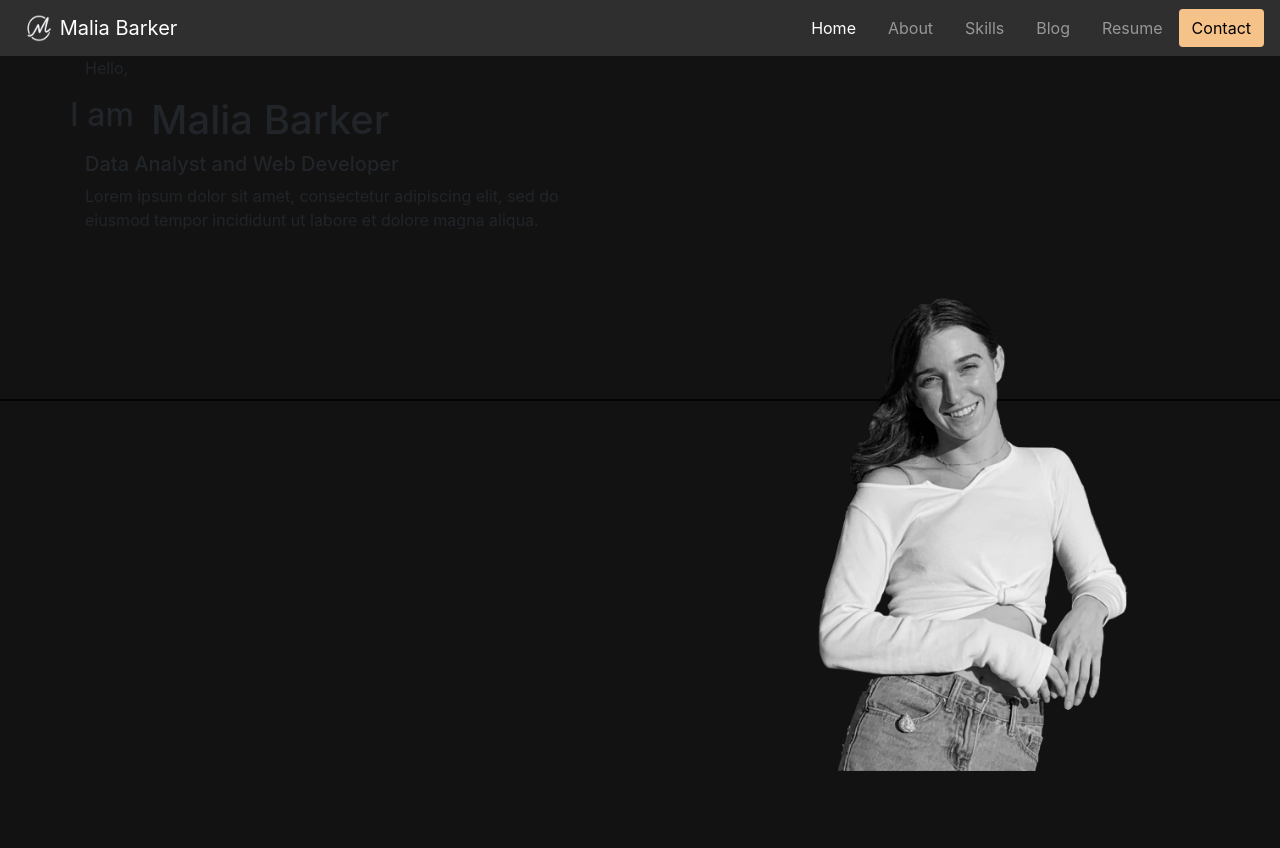
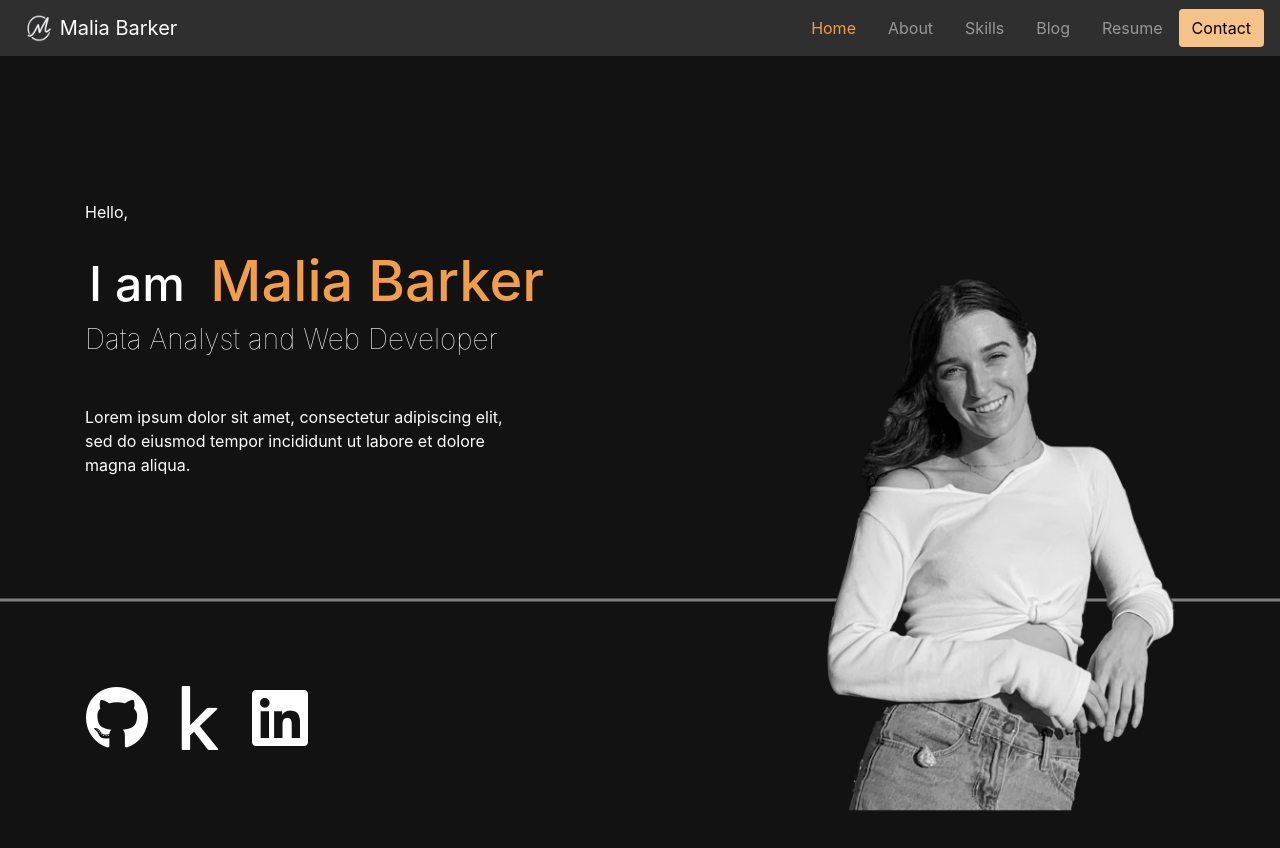
Before and after one commit to maliabarker/portfolio-site, a Flask app: page / in a window 1280 px wide. Before the commit the page ends 771 px from the top, so only its background shows below. Run offline with Flask 2, Linux system fonts and the light colour scheme; some libraries are stand-ins or nearby versions.

Commit message:
finished index

```diff
--- a/static/styles/styles.css
+++ b/static/styles/styles.css
@@ -1,6 +1,7 @@
 body {
     background-color: #121212;
-    min-height: 100vh;
+    max-height: 100vh;
+    overflow: hidden;
 }
 
 nav {
@@ -12,21 +13,28 @@
     background-color: #F5C289;
 }
 
+#top-navbar .active a {
+    color: #F19E4B;
+}
+
 footer {
     background: linear-gradient(0deg, rgba(255, 255, 255, 0.12), rgba(255, 255, 255, 0.12)), #121212;
     color: #c0bfbf;
 }
 
 /* ———————————————————————HOME PAGE——————————————————————————————————————————————————————————————————————— */
-#ugh:before {
+#home-container:before {
     content: '';
     position: absolute;
-    top: 50%;
+    top: 75%;
     left: 0;
-    border-top: 1px solid black;
-    background: black;
+    border-top: 3px solid #808080;
     width: 100%;
     transform: translateY(-50%);
+}
+
+#home-text {
+    color: white;
 }
 
 hr {
@@ -40,7 +48,15 @@
     height: auto;
 }
 
+#home-icons a i:hover {
+    color: #F5C289;
+    cursor: pointer;
+}
 
+#home-icons a i {
+    font-size: 4rem;
+    color: white;
+}
 
 /* ———————————————————————ABOUT PAGE——————————————————————————————————————————————————————————————————————— */
 
--- a/templates/index.html
+++ b/templates/index.html
@@ -1,24 +1,34 @@
 {% extends 'base.html' %}
 {% block title %} Malia Barker {% endblock %}
 {% block content %}
-    <div class="d-flex" id="ugh">
+    <div class="d-flex" id="home-container">
         <div class="container">
             <div class="row" style="min-height:90vh;">
-                <div class="col-md-6 align-items-center">
-                    <p>Hello,</p>
-                    <div class="row">
-                        <h2>I am &nbsp;</h2>
-                        <h1> Malia Barker</h1>
+                <div class="col-md-5 mt-5 pt-5" id="home-text">
+                    <p class="mt-5">Hello,</p>
+                    <div class="row align-items-baseline ml-1 mt-4">
+                        <h2 style="font-size: 3em ;">I am &nbsp;</h2>
+                        <h1 style="color: #F19E4B; font-size: 3.5em ;">Malia Barker</h1>
                     </div>
-                    <h5>Data Analyst and Web Developer</h5>
-                    <p>Lorem ipsum dolor sit amet, consectetur adipiscing elit, sed do eiusmod tempor incididunt ut labore et dolore magna aliqua. </p>
+                    <h3 style="font-weight: lighter;">Data Analyst and Web Developer</h3>
+                    <p class="mt-5">Lorem ipsum dolor sit amet, consectetur adipiscing elit, sed do eiusmod tempor incididunt ut labore et dolore magna aliqua. </p>
                 </div>
-                <div class="col-md-5 offset-md-1 d-inline-flex align-items-end">
-                    <img src="{{url_for('static', filename='images/pp.png')}}" id="pfp" width="400px" height="501px">
+                <div class="col-md-5 offset-md-2 d-inline-flex align-items-end" style="bottom: -40px;">
+                    <img src="{{url_for('static', filename='images/pp.png')}}" id="pfp" width="450px" height="563px">
                 </div>
+            </div>
+            <div class="row" style="position:relative; bottom:90px;" id="home-icons">
+                <a href="https://github.com/maliabarker">
+                    <i class="fa-brands fa-github mx-3 h3"></i>
+                </a>
+                <a href="https://www.kaggle.com/maliabarker">
+                    <i class="fa-brands fa-kaggle mx-3 h3 icon-2x"></i>
+                </a>
+                <a href="https://www.linkedin.com/in/malia-barker-00b02621a/">
+                    <i class="fa-brands fa-linkedin mx-3 h3 icon-2x"></i>
+                </a>
             </div>
         </div>
     </div>
 
-
 {% endblock %}
--- a/templates/partials/navbar.html
+++ b/templates/partials/navbar.html
@@ -18,7 +18,7 @@
 
     <div class="collapse navbar-collapse" id="navbarSupportedContent">
 
-      <ul class="navbar-nav ml-auto">
+      <ul class="navbar-nav ml-auto" id="top-navbar">
             {% for href, id, caption in navigation_bar %}
                 <li {% if id == active_page %} class="nav-item active mx-2" {% else %} class="nav-item mx-2" {% endif%} >
                     <a class="nav-link" href="{{ href|e }}">{{ caption|e }}</a>
```
